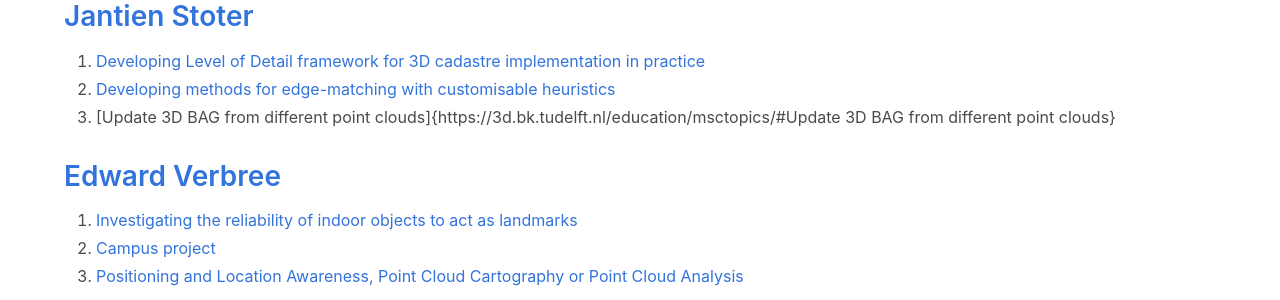
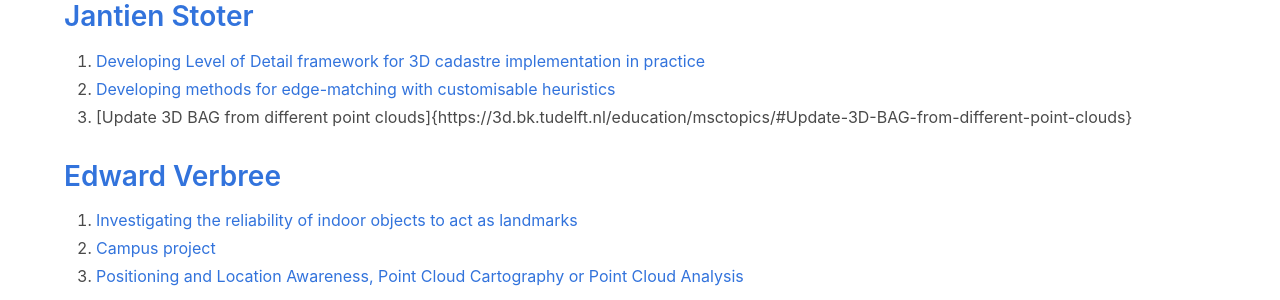
Before and after one commit to tudelft3d/geo2020, a Jekyll site: the page built from potentialtopics/index.md, in a window 1280 px wide and 900 px high, scrolled down 3595 px. Shown: the part 153-453 px from the top of the window. Built offline with Jekyll 4.4.1, drawn with Linux system fonts in a browser that asks for light colours; nearby versions of some CDN libraries; part of the change alters nothing that is shown.

```diff
--- a/potentialtopics/index.md
+++ b/potentialtopics/index.md
@@ -139,7 +139,7 @@ permalink: /potentialtopics/
 ## [Jantien Stoter](https://3d.bk.tudelft.nl/jstoter/)
 1. [Developing Level of Detail framework for 3D cadastre implementation in practice](https://3d.bk.tudelft.nl/education/msctopics/#3d-cadastre)
 2. [Developing methods for edge-matching with customisable heuristics](https://3d.bk.tudelft.nl/education/msctopics/#developing-methods-for-edge-matching-with-customisable-heuristics-geometric-topological-and-semantic)
-3. [Update 3D BAG from different point clouds]{https://3d.bk.tudelft.nl/education/msctopics/#Update 3D BAG from different point clouds}
+3. [Update 3D BAG from different point clouds]{https://3d.bk.tudelft.nl/education/msctopics/#Update-3D-BAG-from-different-point-clouds}
 
 <!-- 2. [Reconstructing a 3D road network for the whole Netherlands (for the National Road Data set (NWB))](https://nationaalwegenbestand.nl/nieuws/hoogte-informatie-toegevoegd-aan-nwb-voor-omgevingswet) [with NWB] -->
 
```
